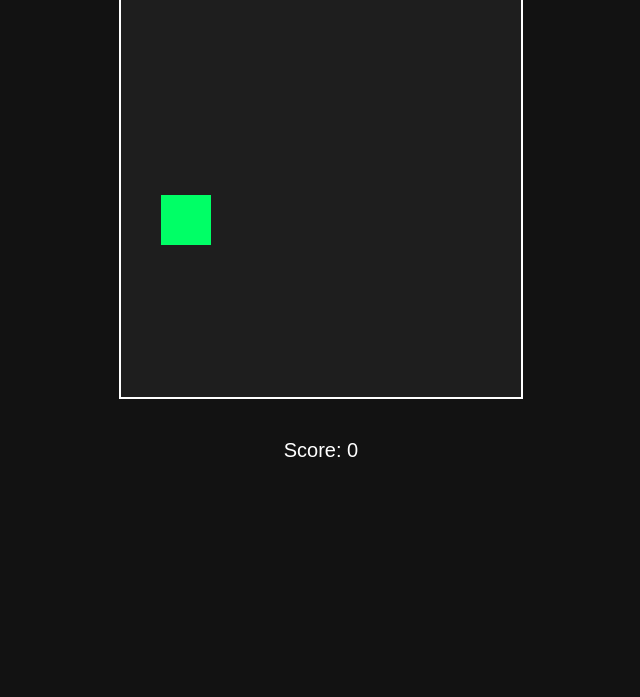
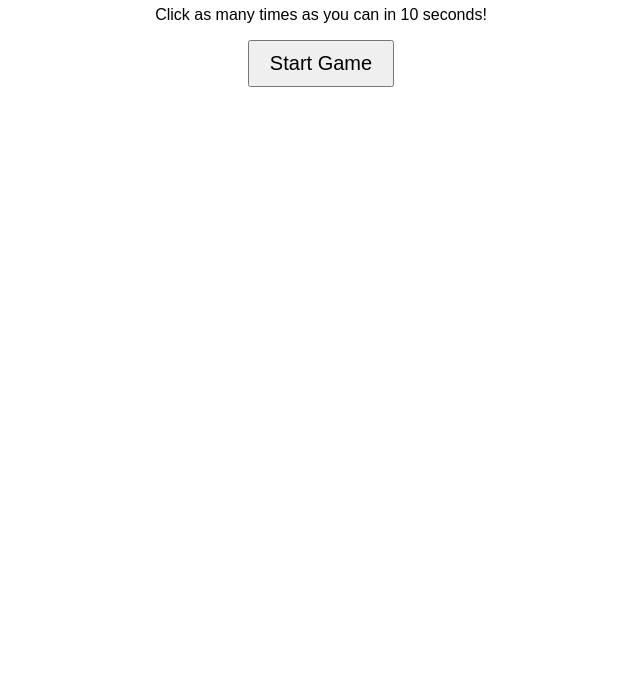
Before and after one commit to vaibhav-talekar/sgame, a website: page public/index.html in a window 1280 px wide. Shown: the part 103-800 px from the top of the page, without its empty margins (319-959 px from the left). Drawn offline with Linux system fonts and the light colour scheme.

Commit message:
Update index.html

```diff
--- a/public/index.html
+++ b/public/index.html
@@ -1,66 +1,48 @@
 <!DOCTYPE html>
 <html lang="en">
 <head>
-  <meta charset="UTF-8" />
-  <meta name="viewport" content="width=device-width, initial-scale=1.0" />
-  <title>Click the Box Game</title>
+  <meta charset="UTF-8">
+  <meta name="viewport" content="width=device-width, initial-scale=1.0">
+  <title>Click Game</title>
   <style>
-    body {
-      font-family: Arial, sans-serif;
-      text-align: center;
-      background: #121212;
-      color: white;
-    }
-    h1 { margin-top: 20px; }
-    #gameArea {
-      position: relative;
-      width: 400px;
-      height: 400px;
-      margin: 40px auto;
-      border: 2px solid #fff;
-      background: #1e1e1e;
-      overflow: hidden;
-    }
-    #box {
-      width: 50px;
-      height: 50px;
-      background: #00ff66;
-      position: absolute;
-      cursor: pointer;
-    }
-    #score {
-      font-size: 20px;
-      margin-top: 10px;
-    }
+    body { font-family: sans-serif; text-align: center; margin-top: 50px; }
+    button { font-size: 20px; padding: 10px 20px; cursor: pointer; }
+    h1 { color: #0078d4; }
   </style>
 </head>
 <body>
-  <h1>🎯 Click the Box!</h1>
-  <div id="gameArea">
-    <div id="box"></div>
-  </div>
-  <div id="score">Score: 0</div>
+  <h1>Click the Button Game 🎮</h1>
+  <p>Click as many times as you can in 10 seconds!</p>
+  <button id="btn">Start Game</button>
+  <h2 id="score"></h2>
 
   <script>
-    const box = document.getElementById('box');
-    const gameArea = document.getElementById('gameArea');
-    const scoreDisplay = document.getElementById('score');
-    let score = 0;
+    const btn = document.getElementById("btn");
+    const scoreDisplay = document.getElementById("score");
+    let score = 0, playing = false;
 
-    function moveBox() {
-      const x = Math.random() * (gameArea.clientWidth - box.clientWidth);
-      const y = Math.random() * (gameArea.clientHeight - box.clientHeight);
-      box.style.left = x + 'px';
-      box.style.top = y + 'px';
-    }
+    btn.addEventListener("click", () => {
+      if (!playing) {
+        playing = true;
+        score = 0;
+        btn.textContent = "Click!";
+        scoreDisplay.textContent = "Time: 10s | Score: 0";
+        let time = 10;
 
-    box.addEventListener('click', () => {
-      score++;
-      scoreDisplay.textContent = "Score: " + score;
-      moveBox();
+        const timer = setInterval(() => {
+          time--;
+          scoreDisplay.textContent = `Time: ${time}s | Score: ${score}`;
+          if (time <= 0) {
+            clearInterval(timer);
+            playing = false;
+            btn.textContent = "Play Again";
+            scoreDisplay.textContent = `🎉 Final Score: ${score}`;
+          }
+        }, 1000);
+      } else if (playing) {
+        score++;
+      }
     });
-
-    moveBox();
   </script>
 </body>
 </html>
```
